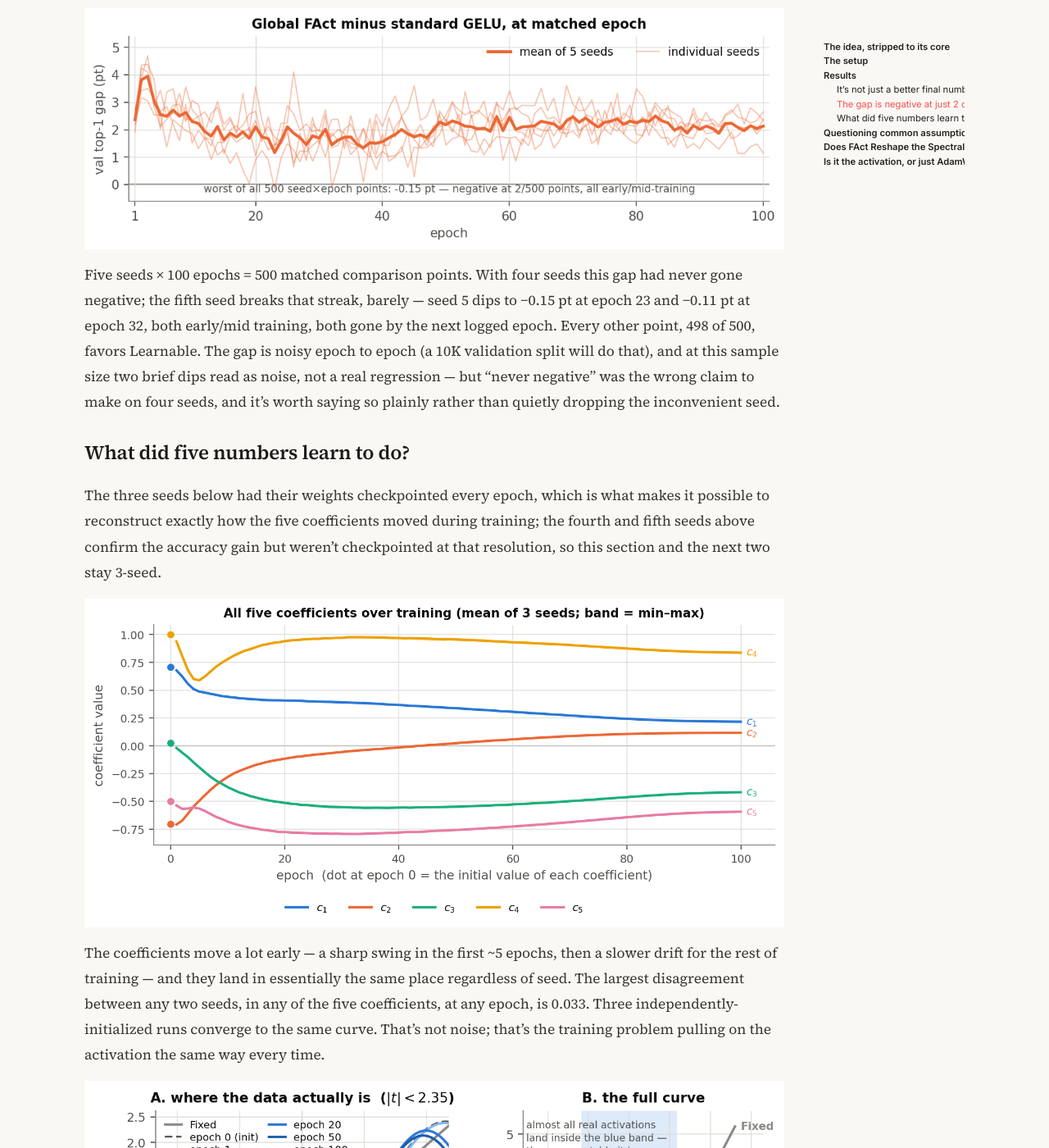
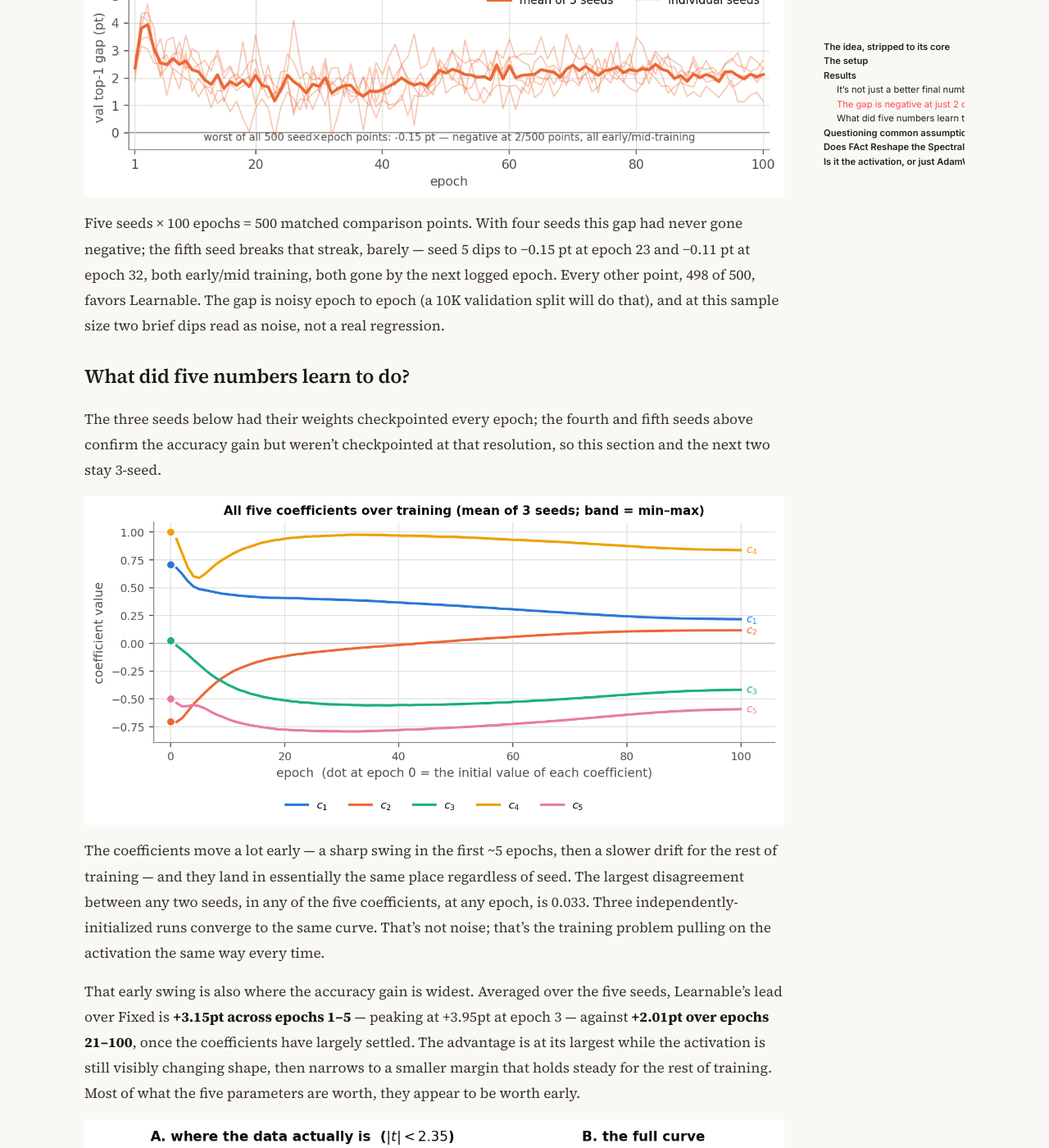
Before and after one commit to Arunprakash-A/Arunprakash-a.github.io, a Jekyll site: the page built from _posts/2026-08-11-learnable-activations-might-have-better-loss-landscape.md, in a window 1280 px wide and 1400 px high, scrolled down 3940 px. Shown: the whole window at 82% size. Built offline with Jekyll 4.4.1, drawn with Linux system fonts in a browser that asks for light colours; nearby versions of some CDN libraries; some of the changed text lies outside the part shown.

Commit message:
Trim meta-commentary; tie the gain to the early coefficient swing; add optimizer figure
Removals (self-referential / defensive asides):
  * the fifth-seed narration in the results paragraph
  * the "never negative was the wrong claim" aside
  * "which is what makes it possible to reconstruct..."
  * the mlp_svd_summary.json pointer
  * "which is exactly what happened"
  * "One separate fact worth stating plainly..." -> "However,"

Added: the accuracy gain is widest during the first few epochs, where the
coefficients swing hardest -- +3.15pt over epochs 1-5 (peak +3.95 at epoch 3)
vs +2.01pt over epochs 21-100, 5-seed mean.

Added fig_optimizer_compare.png: all four runs (both variants x both
optimizers) over the full 100 epochs, val accuracy and val loss.

Co-Authored-By: Claude Sonnet 5 <noreply@anthropic.com>

```diff
--- a/_posts/2026-08-11-learnable-activations-might-have-better-loss-landscape.md
+++ b/_posts/2026-08-11-learnable-activations-might-have-better-loss-landscape.md
@@ -90,10 +90,8 @@ five independent seeds.**
 | seed 5 | 62.49% | 64.27% | +1.78 |
 | **mean ± s.d.** | 62.45 ± 0.13% | **64.38 ± 0.44%** | **+1.93 ± 0.43** |
 
-Paired across all five seeds: t(4) = 10.02, p = 0.00056 — the fifth seed
-landed close to the existing four-seed mean gap and tightened the estimate
-rather than widening it. Best-validation accuracy tells the same story:
-64.98% → 67.03%, +2.06 ± 0.54 pt, t(4) = 8.45, p = 0.00108.
+Best-validation accuracy tells the same story: 64.98% → 67.03%,
++2.06 ± 0.54 pt, t(4) = 8.45, p = 0.00108.
 
 ### It's not just a better final number — it's ahead the entire time
 
@@ -115,17 +113,13 @@ gap had never gone negative; the fifth seed breaks that streak, barely — seed
 training, both gone by the next logged epoch. Every other point, 498 of 500,
 favors Learnable. The gap is noisy epoch to epoch (a 10K validation split
 will do that), and at this sample size two brief dips read as noise, not a
-real regression — but "never negative" was the wrong claim to make on four
-seeds, and it's worth saying so plainly rather than quietly dropping the
-inconvenient seed.
+real regression.
 
 ### What did five numbers learn to do?
 
-The three seeds below had their weights checkpointed every epoch, which is
-what makes it possible to reconstruct exactly how the five coefficients moved
-during training; the fourth and fifth seeds above confirm the accuracy gain
-but weren't checkpointed at that resolution, so this section and the next two
-stay 3-seed.
+The three seeds below had their weights checkpointed every epoch; the fourth
+and fifth seeds above confirm the accuracy gain but weren't checkpointed at
+that resolution, so this section and the next two stay 3-seed.
 
 <img src="/images/Learnable-Activations-Might-Have-Better-Loss-Landscape/fig_coeffs.png" alt="All five coefficients over training, mean of 3 seeds, band = min-max" style="max-width:100%">
 
@@ -136,6 +130,14 @@ seeds, in any of the five coefficients, at any epoch, is 0.033. Three
 independently-initialized runs converge to the same curve. That's not
 noise; that's the training problem pulling on the activation the same way
 every time.
+
+That early swing is also where the accuracy gain is widest. Averaged over the
+five seeds, Learnable's lead over Fixed is **+3.15pt across epochs 1–5** —
+peaking at +3.95pt at epoch 3 — against **+2.01pt over epochs 21–100**, once
+the coefficients have largely settled. The advantage is at its largest while
+the activation is still visibly changing shape, then narrows to a smaller
+margin that holds steady for the rest of training. Most of what the five
+parameters are worth, they appear to be worth early.
 
 <img src="/images/Learnable-Activations-Might-Have-Better-Loss-Landscape/fig_activation.png" alt="The learned activation curve at several epochs, compared to the fixed activation, weighted by where real pre-activations land" style="max-width:100%">
 
@@ -230,15 +230,23 @@ Under SGD the crossover is earlier, too. Learnable reaches Fixed's *entire
 100-epoch* best validation accuracy at **epoch 67** — a third of the schedule
 left over, against the epoch-83 crossover the AdamW runs showed.
 
-One separate fact worth stating plainly, so it isn't lost inside the good
-news above: SGD *converged more slowly than AdamW in absolute terms* for both
+All four runs on one pair of axes — both variants, both optimizers, the full
+100 epochs:
+
+<img src="/images/Learnable-Activations-Might-Have-Better-Loss-Landscape/fig_optimizer_compare.png" alt="Validation accuracy and validation loss over 100 epochs for all four runs: Fixed and Learnable, each under AdamW and SGD, seed 1" style="max-width:100%">
+
+Within each optimizer, Learnable sits above Fixed for the whole run — solid
+above solid, dashed above dashed. Between optimizers, the two AdamW curves sit
+well above the two SGD ones throughout.
+
+However, SGD *converged more slowly than AdamW in absolute terms* for both
 variants under these particular hyperparameters, and it never caught up.
 Final validation accuracy: Fixed 53.01% (SGD) vs 65.18% (AdamW), Learnable
 56.65% (SGD) vs 67.68% (AdamW). That's a statement about optimizer speed, not
 about the activation, and it's orthogonal to the gap result above — a
 slower-converging optimizer can still show a larger relative advantage for
-Learnable at matched epochs, which is exactly what happened. So the question
-this section used to leave open now has both halves answered: the
-Learnable-over-Fixed gap holds all the way to epoch 100, and SGD's absolute
-level does not close on AdamW's. These are single-seed results, unlike the
-five-seed AdamW comparison above, so they carry correspondingly less weight.
+Learnable at matched epochs. So the question this section used to leave open
+now has both halves answered: the Learnable-over-Fixed gap holds all the way
+to epoch 100, and SGD's absolute level does not close on AdamW's. These are
+single-seed results, unlike the five-seed AdamW comparison above, so they
+carry correspondingly less weight.
```
Also changed, not shown: other parts of _posts/2026-08-11-learnable-activations-might-have-better-loss-landscape.md (+1 -3 lines), images/Learnable-Activations-Might-Have-Better-Loss-Landscape/fig_optimizer_compare.png (added).
